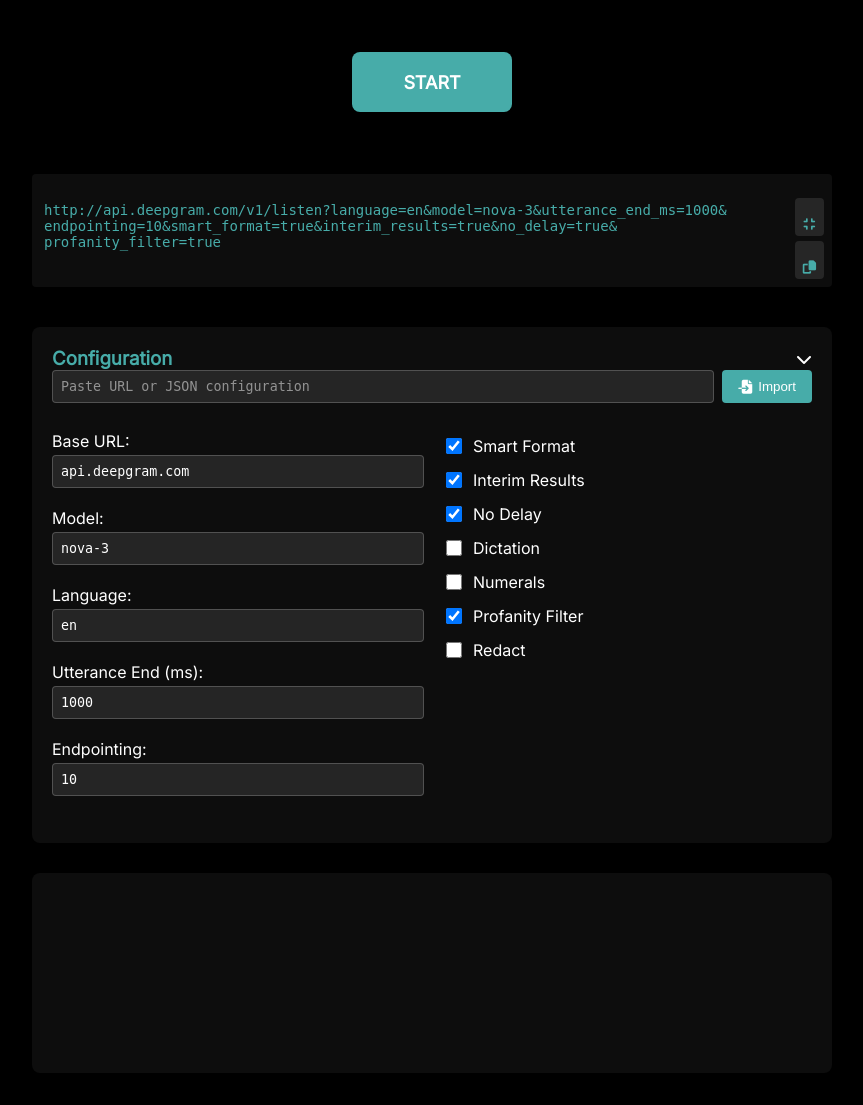
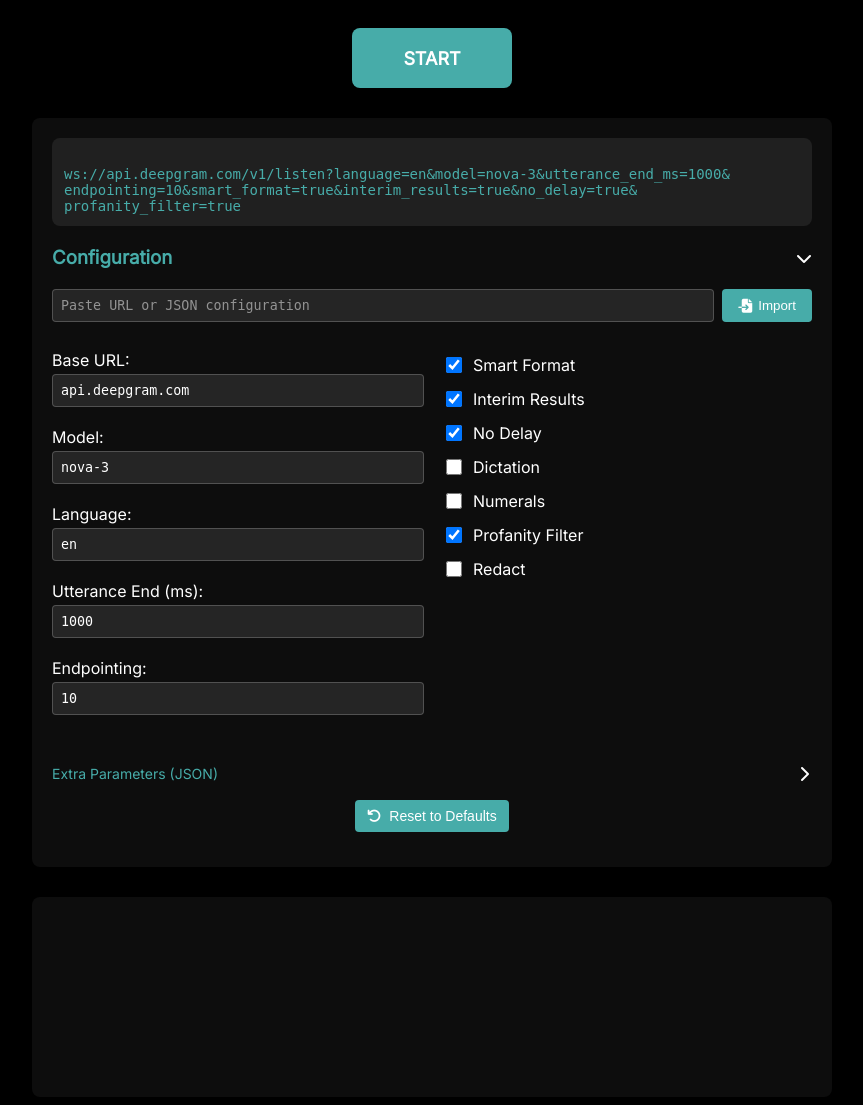
Before and after one commit to Jacob-Lasky/deepgram-python-stt-comparisons, a Flask app: page / in a window 1280 px wide. Shown: the whole page, without its empty margins (208-1071 px from the left). Run offline with Flask 3, Linux system fonts and the light colour scheme; some libraries are stand-ins or nearby versions.

Commit message:
clean up deepgram column

```diff
--- a/static/script.js
+++ b/static/script.js
@@ -214,18 +214,13 @@
   // Update the URL display to show interim_results=true
   updateRequestUrl(config);
 
+  // Collapse the configuration panel
+  const configContent = document.querySelector('.config-content');
+  configContent.classList.add('collapsed');
+  const chevron = document.querySelector('.config-header i');
+  if (chevron) chevron.style.transform = 'rotate(-90deg)';
+
   socket.emit("toggle_transcription", { action: "start", config: config });
-
-  // Display the URL in the final results container
-  const finalCaptions = document.getElementById("finalCaptions");
-  const urlDiv = document.createElement("div");
-  urlDiv.className = "url-info";
-  const url = document.getElementById('requestUrl').textContent
-    .replace(/\s+/g, '') // Remove all whitespace including newlines
-    .replace(/&amp;/g, '&'); // Fix any HTML-encoded ampersands
-  urlDiv.textContent = `Using URL: ${url}`;
-  finalCaptions.appendChild(urlDiv);
-  urlDiv.scrollIntoView({ behavior: "smooth" });
 
   await openMicrophone(microphone, socket);
 }
@@ -361,7 +356,7 @@
     const maxLineLength = Math.floor((containerWidth - safetyMargin) / avgCharWidth);
 
     // Format URL with line breaks
-    const baseUrlDisplay = isRecording ? `ws://${baseUrl}/v1/listen?` : `http://${baseUrl}/v1/listen?`;
+    const baseUrlDisplay = `ws://${baseUrl}/v1/listen?`;
     const pairs = params.toString().split('&');
     let currentLine = baseUrlDisplay;
     const outputLines = [];
@@ -439,20 +434,10 @@
     }
 }
 
-function simplifyUrl() {
-    // Clear import state and changed params
-    isImported = false;
-    changedParams.clear();
-    // Update URL to show only non-default params
-    updateRequestUrl(getConfig());
-}
-
 document.addEventListener("DOMContentLoaded", () => {
     const recordButton = document.getElementById("record");
     const configPanel = document.querySelector('.config-panel');
-    const copyButton = document.getElementById('copyUrl');
     const resetButton = document.getElementById('resetButton');
-    const simplifyButton = document.getElementById('simplifyButton');
     const clearButton = document.getElementById('clearButton');
 
     // Make URL editable
@@ -472,22 +457,6 @@
     if (resetButton) {
         resetButton.addEventListener('click', resetConfig);
     }
-
-    // Simplify button functionality
-    if (simplifyButton) {
-        simplifyButton.addEventListener('click', simplifyUrl);
-    }
-
-    // Copy URL functionality
-    copyButton.addEventListener('click', () => {
-        const url = document.getElementById('requestUrl').textContent
-            .replace(/\s+/g, '') // Remove all whitespace including newlines
-            .replace(/&amp;/g, '&'); // Fix any HTML-encoded ampersands
-        navigator.clipboard.writeText(url).then(() => {
-            copyButton.classList.add('copied');
-            setTimeout(() => copyButton.classList.remove('copied'), 1000);
-        });
-    });
 
     // Add event listeners to all config inputs with change tracking
     const configInputs = document.querySelectorAll('#configForm input');
--- a/static/style.css
+++ b/static/style.css
@@ -172,8 +172,9 @@
   border-radius: 8px;
   color: #fff;
   box-sizing: border-box;
-  max-height: 60vh;
-  overflow-y: auto;
+  display: flex;
+  flex-direction: column;
+  gap: 20px;
 }
 
 .config-header {
@@ -201,6 +202,8 @@
 
 .config-content.collapsed {
   max-height: 0;
+  margin: 0;
+  padding: 0;
 }
 
 .config-panel h3 {
@@ -273,11 +276,9 @@
 
 .url-display {
   width: 100%;
-  margin: 10px 0;
   padding: 12px;
-  padding-bottom: 36px;
-  background: rgba(255, 255, 255, 0.05);
-  border-radius: 4px;
+  background: rgba(255, 255, 255, 0.08);
+  border-radius: 8px;
   font-family: monospace;
   color: #47aca9;
   font-size: 14px;
@@ -298,24 +299,6 @@
   gap: 5px;
 }
 
-.copy-button {
-  background: rgba(255, 255, 255, 0.1);
-  border: none;
-  border-radius: 4px;
-  color: #47aca9;
-  padding: 4px 8px;
-  cursor: pointer;
-  transition: background-color 0.2s;
-}
-
-.copy-button:hover {
-  background: rgba(255, 255, 255, 0.2);
-}
-
-.copy-button.copied {
-  color: #13ef95;
-}
-
 /* Disabled state for config panel */
 .config-panel.disabled {
   opacity: 0.6;
@@ -329,8 +312,8 @@
 .container {
   display: flex;
   flex-direction: column;
-  gap: 32px;
-  padding: 32px;
+  gap: 0px;
+  padding: 8px;
   height: 100vh;
   width: 100%;
   box-sizing: border-box;
--- a/templates/index.html
+++ b/templates/index.html
@@ -25,19 +25,11 @@
       </div>
 
       <div class="main-column">
-        <div class="url-display">
-          <code id="requestUrl">ws://localhost:8081/v1/listen?...</code>
-          <div class="url-buttons">
-            <button id="simplifyButton" class="copy-button">
-              <i class="fas fa-compress"></i>
-            </button>
-            <button id="copyUrl" class="copy-button">
-              <i class="fas fa-copy"></i>
-            </button>
+        <div class="config-panel">
+          <div class="url-display">
+            <code id="requestUrl">ws://localhost:8081/v1/listen?...</code>
           </div>
-        </div>
 
-        <div class="config-panel">
           <div class="config-header" onclick="toggleConfig()">
             <h3>Configuration</h3>
             <i class="fas fa-chevron-down"></i>
```
